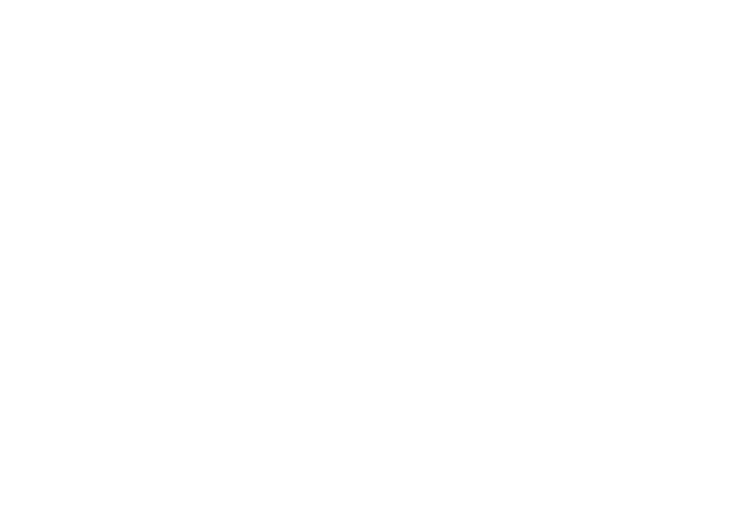
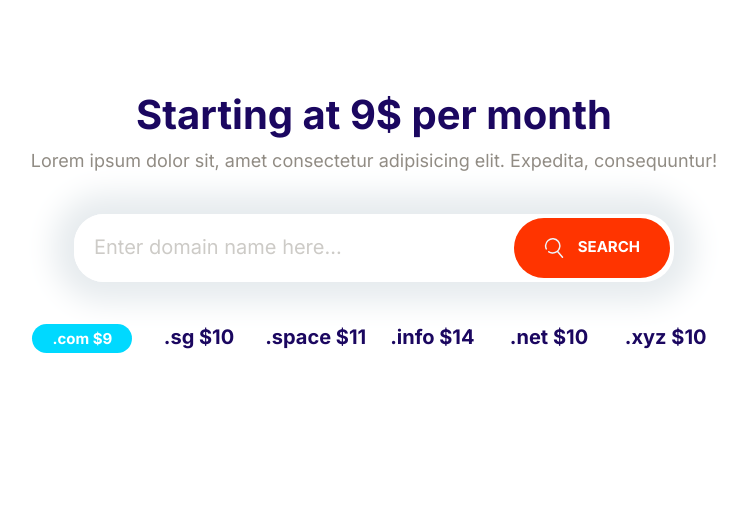
Before and after one commit to Marc-Arold/APP, a plain HTML site: page index.html in a window 1280 px wide. Shown: the whole page, without its empty margins (266-1013 px from the left). Drawn offline with Linux system fonts and the light colour scheme.

Commit message:
domain bloak component

```diff
--- a/CSS/styles.css
+++ b/CSS/styles.css
@@ -196,6 +196,7 @@ a {
   border-radius: 40px;
   padding: 2rem 3rem;
   margin: 1rem 0;
+  outline: 0;
   border: 0;
   cursor: pointer;
   white-space: nowrap;
@@ -206,7 +207,12 @@ a {
   background: var(--color-primary);
   color: #fff;
 }
-
+.btn .icon {
+  width: 2rem;
+  height: 2rem;
+  margin-right: 1rem;
+  vertical-align: middle;
+}
 .btn--primary:hover {
   background: #3a8ffd;
 }
@@ -272,7 +278,7 @@ a {
 .input-group .input {
   border: 0;
   flex-grow: 1;
-  padding: 1.5rem 1rem;
+  padding: 1.5rem 2rem;
 }
 
 .input-group .btn {
@@ -667,3 +673,28 @@ a {
     align-self: center;
   }
 }
+
+/*DOMAIN BLOCK*/
+.block-domain .input-group {
+  box-shadow: 0 0 30px 20px #e6ebee;
+  border: 0;
+  margin: 4rem auto;
+  max-width: 600px;
+}
+
+.block-domain__prices {
+  display: grid;
+  grid-template-columns: repeat(3, 1fr);
+  grid-template-rows: repeat(2, 6rem);
+  font-size: 2rem;
+  font-weight: 600;
+  justify-items: center;
+  max-width: 700px;
+  margin: 0 auto;
+}
+
+@media screen and (min-width: 768px) {
+  .block-domain__prices {
+    grid-template-columns: repeat(auto-fit, minmax(10rem, 1fr));
+  }
+}
--- a/index.html
+++ b/index.html
@@ -14,6 +14,37 @@
       rel="stylesheet"
     />
   </head>
-  <body></body>
+  <body>
+    <section class="block container block-domain">
+      <header class="block__header">
+        <h2>Starting at 9$ per month</h2>
+        <p>
+          Lorem ipsum dolor sit, amet consectetur adipisicing elit. Expedita,
+          consequuntur!
+        </p>
+      </header>
+      <div class="input-group">
+        <input
+          type="text"
+          class="input"
+          placeholder="Enter domain name here..."
+        />
+        <button class="btn btn--accent" type="text">
+          <svg class="icon icon--white">
+            <use xlink:href="images/sprite.svg#search"></use>
+          </svg>
+          Search
+        </button>
+      </div>
+      <ul class="list block-domain__prices">
+        <li><span class="badge badge--secondary">.com $9</span></li>
+        <li>.sg $10</li>
+        <li>.space $11</li>
+        <li>.info $14</li>
+        <li>.net $10</li>
+        <li>.xyz $10</li>
+      </ul>
+    </section>
+  </body>
   <script src="js/main.js"></script>
 </html>
```
Also changed, not shown: components/domainBlock.html (added, +26 -0 lines).
